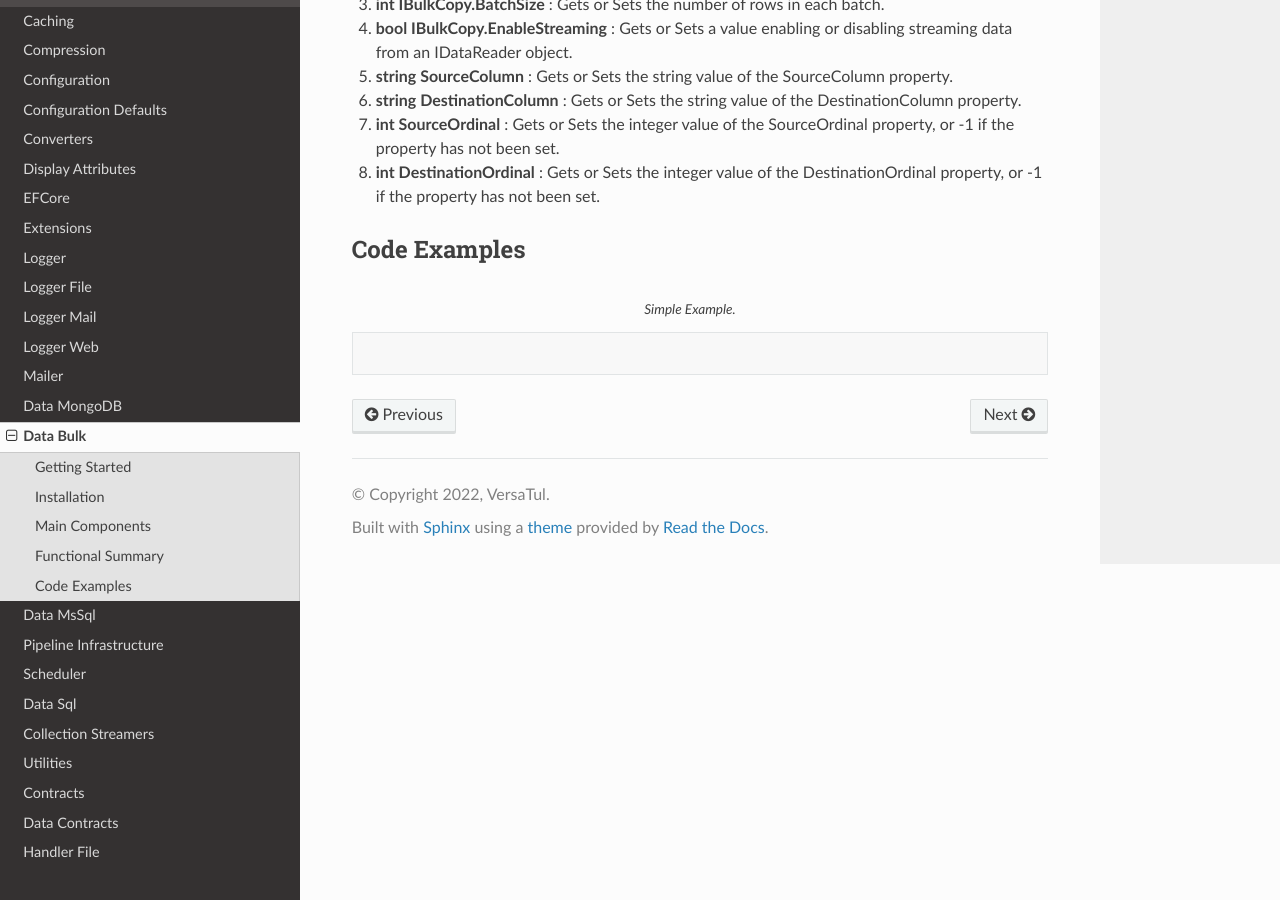
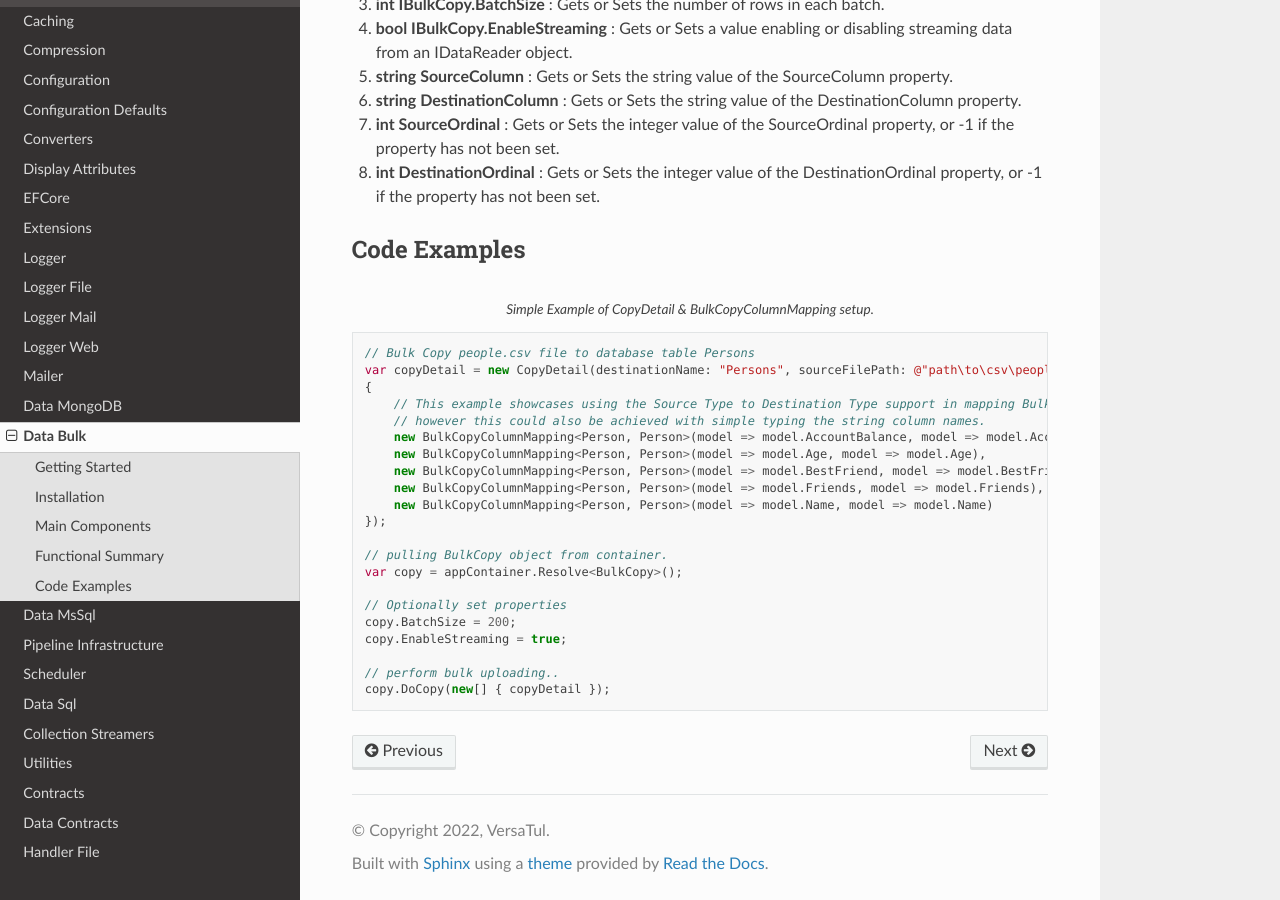
Before and after one commit to BjornWilliams/DocsVersaTul, a Sphinx documentation site: the page built from docs/source/bulk.rst, in a window 1280 px wide and 900 px high, scrolled down 846 px. Built offline with Sphinx 7.4.7 and the Read the Docs theme 2.0.0, drawn with Linux system fonts in a browser that asks for light colours.

Commit message:
Update bulk.rst
added code example

```diff
--- a/docs/source/bulk.rst
+++ b/docs/source/bulk.rst
@@ -37,4 +37,26 @@
 -------------
 
 .. code-block:: c#
-    :caption: Simple Example.
+    :caption: Simple Example of CopyDetail & BulkCopyColumnMapping setup.
+
+    // Bulk Copy people.csv file to database table Persons
+    var copyDetail = new CopyDetail(destinationName: "Persons", sourceFilePath: @"path\to\csv\people.csv", new[]
+    {
+        // This example showcases using the Source Type to Destination Type support in mapping BulkCopyColumnMapping<Person, Person>
+        // however this could also be achieved with simple typing the string column names.
+        new BulkCopyColumnMapping<Person, Person>(model => model.AccountBalance, model => model.AccountBalance),
+        new BulkCopyColumnMapping<Person, Person>(model => model.Age, model => model.Age),
+        new BulkCopyColumnMapping<Person, Person>(model => model.BestFriend, model => model.BestFriend),
+        new BulkCopyColumnMapping<Person, Person>(model => model.Friends, model => model.Friends),
+        new BulkCopyColumnMapping<Person, Person>(model => model.Name, model => model.Name)
+    });
+
+    // pulling BulkCopy object from container.
+    var copy = appContainer.Resolve<BulkCopy>();
+
+    // Optionally set properties
+    copy.BatchSize = 200;
+    copy.EnableStreaming = true;
+
+    // perform bulk uploading..
+    copy.DoCopy(new[] { copyDetail });
```
